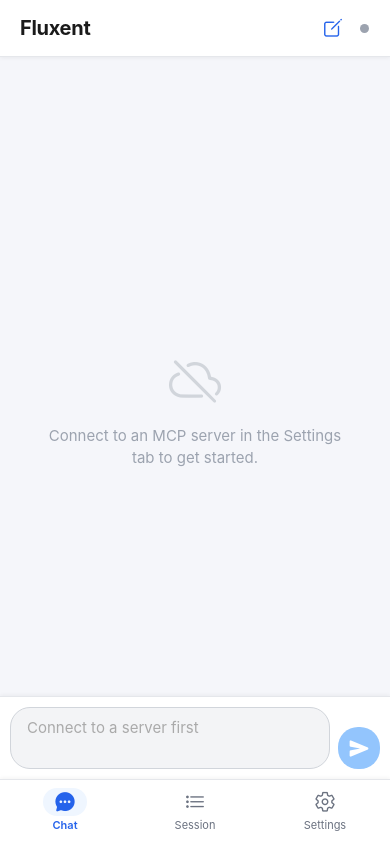
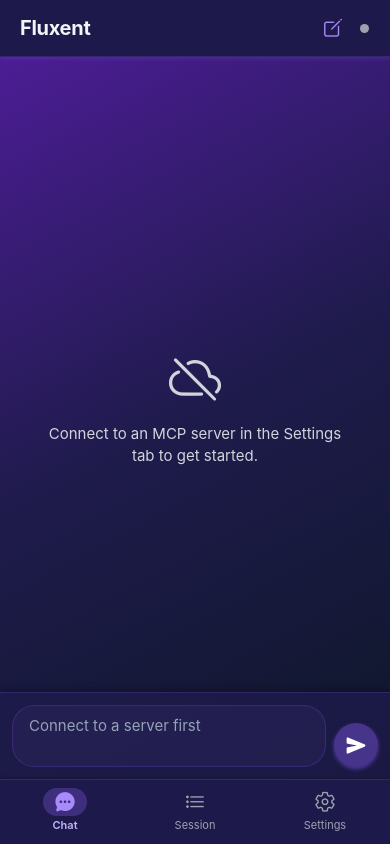
Before and after one commit to theaidguild/fluxent, a React Native app: screen / in a window 390 px wide. Built offline with nearby package versions, Linux system fonts and the light colour scheme.

Commit message:
feat: enhance UI with gradient backgrounds and updated color scheme across components

```diff
--- a/App.tsx
+++ b/App.tsx
@@ -69,7 +69,7 @@
 
   return (
     <SafeAreaView style={styles.safeArea}>
-      <StatusBar barStyle="dark-content" backgroundColor="#fff" />
+      <StatusBar barStyle="light-content" backgroundColor="#1e1b4b" />
 
       {/* Header */}
       <View style={styles.header}>
@@ -81,7 +81,7 @@
               onPress={startNewChat}
               testID="new-chat-button"
             >
-              <Ionicons name="create-outline" size={22} color="#2563eb" />
+              <Ionicons name="create-outline" size={22} color="#a78bfa" />
             </TouchableOpacity>
           )}
           <StatusDot connected={isConnected} />
@@ -235,7 +235,7 @@
         <Ionicons
           name={active ? icon : iconOutline}
           size={22}
-          color={active ? '#2563eb' : '#6b7280'}
+          color={active ? '#a78bfa' : '#9ca3af'}
         />
       </View>
       <Text style={[styles.tabLabel, active && styles.tabLabelActive]}>{label}</Text>
@@ -250,7 +250,7 @@
 const styles = StyleSheet.create({
   safeArea: {
     flex: 1,
-    backgroundColor: '#fff',
+    backgroundColor: '#1e1b4b',
   },
   header: {
     flexDirection: 'row',
@@ -258,20 +258,20 @@
     justifyContent: 'space-between',
     paddingHorizontal: 20,
     paddingVertical: 12,
-    backgroundColor: '#fff',
-    borderBottomWidth: StyleSheet.hairlineWidth,
-    borderBottomColor: '#e5e7eb',
-    shadowColor: '#000',
-    shadowOffset: { width: 0, height: 1 },
-    shadowOpacity: 0.06,
+    backgroundColor: 'rgba(30, 27, 75, 0.95)',
+    borderBottomWidth: 1,
+    borderBottomColor: 'rgba(139, 92, 246, 0.2)',
+    shadowColor: '#8b5cf6',
+    shadowOffset: { width: 0, height: 2 },
+    shadowOpacity: 0.2,
     shadowRadius: 4,
-    elevation: 2,
+    elevation: 3,
     zIndex: 10,
   },
   headerTitle: {
     fontSize: 20,
     fontWeight: '700',
-    color: '#1a1a1a',
+    color: '#f3f4f6',
     letterSpacing: -0.3,
   },
   headerRight: {
@@ -305,12 +305,12 @@
   },
   tabBar: {
     flexDirection: 'row',
-    backgroundColor: '#fff',
-    borderTopWidth: StyleSheet.hairlineWidth,
-    borderTopColor: '#e5e7eb',
+    backgroundColor: 'rgba(30, 27, 75, 0.95)',
+    borderTopWidth: 1,
+    borderTopColor: 'rgba(139, 92, 246, 0.2)',
     shadowColor: '#000',
     shadowOffset: { width: 0, height: -1 },
-    shadowOpacity: 0.05,
+    shadowOpacity: 0.2,
     shadowRadius: 4,
     elevation: 4,
     paddingBottom: 4,
@@ -329,14 +329,14 @@
     marginBottom: 2,
   },
   tabPillActive: {
-    backgroundColor: '#eff6ff',
+    backgroundColor: 'rgba(139, 92, 246, 0.3)',
   },
   tabLabel: {
     fontSize: 11,
-    color: '#6b7280',
+    color: '#9ca3af',
   },
   tabLabelActive: {
-    color: '#2563eb',
+    color: '#c4b5fd',
     fontWeight: '600',
   },
 });
--- a/app.json
+++ b/app.json
@@ -6,7 +6,7 @@
     "orientation": "portrait",
     "icon": "./assets/icon.png",
     "userInterfaceStyle": "light",
-    "newArchEnabled": true,
+    // "newArchEnabled": true,
     "splash": {
       "image": "./assets/splash-icon.png",
       "resizeMode": "contain",
@@ -41,7 +41,7 @@
         "foregroundImage": "./assets/adaptive-icon.png",
         "backgroundColor": "#f0f4ff"
       },
-      "edgeToEdgeEnabled": true,
+      // "edgeToEdgeEnabled": true,
       "package": "com.guigiani.fluxent"
     },
     "web": {
--- a/eas.json
+++ b/eas.json
@@ -7,6 +7,11 @@
     "development": {
       "developmentClient": true,
       "distribution": "internal"
+    },
+    "development-sim": {
+      "developmentClient": true,
+      "distribution": "internal",
+      "ios": { "simulator": true }
     },
     "preview": {
       "distribution": "internal"
--- a/package.json
+++ b/package.json
@@ -16,6 +16,7 @@
     "@react-native-async-storage/async-storage": "2.2.0",
     "expo": "~54.0.33",
     "expo-dev-client": "~6.0.20",
+    "expo-linear-gradient": "~15.0.8",
     "expo-splash-screen": "~31.0.13",
     "expo-status-bar": "~3.0.9",
     "react": "19.1.0",
--- a/src/components/ChatView.tsx
+++ b/src/components/ChatView.tsx
@@ -17,6 +17,7 @@
   TouchableOpacity,
   View,
 } from 'react-native';
+import { LinearGradient } from 'expo-linear-gradient';
 import Markdown from 'react-native-markdown-display';
 import { Ionicons } from '@expo/vector-icons';
 
@@ -59,8 +60,14 @@
   };
 
   return (
+    <LinearGradient
+      colors={['#4c1d95', '#1e1b4b', '#0f172a']}
+      style={styles.container}
+      start={{ x: 0, y: 0 }}
+      end={{ x: 1, y: 1 }}
+    >
       <KeyboardAvoidingView
-      style={styles.container}
+        style={styles.keyboardView}
         behavior={Platform.OS === 'ios' ? 'padding' : 'height'}
         keyboardVerticalOffset={Platform.OS === 'ios' ? 90 : 0}
       >
@@ -111,6 +118,7 @@
         </TouchableOpacity>
         </View>
       </KeyboardAvoidingView>
+    </LinearGradient>
   );
 }
 
@@ -251,7 +259,9 @@
 const styles = StyleSheet.create({
   container: {
     flex: 1,
-    backgroundColor: '#f5f6fa',
+  },
+  keyboardView: {
+    flex: 1,
   },
   messageList: {
     flex: 1,
@@ -272,7 +282,7 @@
   },
   emptyText: {
     textAlign: 'center',
-    color: '#9ca3af',
+    color: '#d1d5db',
     fontSize: 15,
     marginTop: 14,
     lineHeight: 22,
@@ -290,51 +300,56 @@
     alignSelf: 'flex-start',
   },
   bubble: {
-    borderRadius: 18,
-    paddingHorizontal: 14,
-    paddingVertical: 10,
+    borderRadius: 20,
+    paddingHorizontal: 16,
+    paddingVertical: 12,
   },
   bubbleUser: {
-    backgroundColor: '#2563eb',
-    borderBottomRightRadius: 4,
+    backgroundColor: 'rgba(139, 92, 246, 0.85)',
+    borderBottomRightRadius: 6,
+    shadowColor: '#8b5cf6',
+    shadowOffset: { width: 0, height: 4 },
+    shadowOpacity: 0.3,
+    shadowRadius: 8,
+    elevation: 4,
   },
   bubbleAssistant: {
-    backgroundColor: '#fff',
-    borderBottomLeftRadius: 4,
-    borderWidth: StyleSheet.hairlineWidth,
-    borderColor: '#e5e7eb',
+    backgroundColor: 'rgba(55, 48, 107, 0.6)',
+    borderBottomLeftRadius: 6,
+    borderWidth: 1,
+    borderColor: 'rgba(139, 92, 246, 0.2)',
     shadowColor: '#000',
-    shadowOffset: { width: 0, height: 1 },
-    shadowOpacity: 0.07,
-    shadowRadius: 4,
-    elevation: 1,
+    shadowOffset: { width: 0, height: 2 },
+    shadowOpacity: 0.25,
+    shadowRadius: 6,
+    elevation: 3,
   },
   bubbleError: {
-    backgroundColor: '#fef2f2',
-    borderBottomLeftRadius: 4,
+    backgroundColor: 'rgba(127, 29, 29, 0.7)',
+    borderBottomLeftRadius: 6,
     borderWidth: 1,
-    borderColor: '#fca5a5',
+    borderColor: 'rgba(239, 68, 68, 0.4)',
   },
   bubbleText: {
     fontSize: 15,
     lineHeight: 22,
   },
   bubbleTextUser: {
-    color: '#fff',
+    color: '#ffffff',
   },
   bubbleTextAssistant: {
-    color: '#1a1a1a',
+    color: '#e5e7eb',
   },
   timestamp: {
-    fontSize: 11,
-    marginTop: 4,
+    fontSize: 10,
+    marginTop: 5,
   },
   timestampUser: {
-    color: 'rgba(255,255,255,0.65)',
+    color: 'rgba(255,255,255,0.6)',
     textAlign: 'right',
   },
   timestampAssistant: {
-    color: '#c0c4cc',
+    color: 'rgba(255,255,255,0.4)',
   },
 
   // Tool call row
@@ -345,14 +360,14 @@
     marginVertical: 3,
     paddingHorizontal: 10,
     paddingVertical: 5,
-    backgroundColor: '#f5f3ff',
+    backgroundColor: 'rgba(139, 92, 246, 0.2)',
     borderRadius: 10,
-    borderWidth: StyleSheet.hairlineWidth,
-    borderColor: '#ddd6fe',
+    borderWidth: 1,
+    borderColor: 'rgba(139, 92, 246, 0.4)',
   },
   toolCallText: {
     fontSize: 12,
-    color: '#6366f1',
+    color: '#c4b5fd',
     fontWeight: '600',
     marginLeft: 5,
   },
@@ -368,7 +383,7 @@
     width: 7,
     height: 7,
     borderRadius: 3.5,
-    backgroundColor: '#9ca3af',
+    backgroundColor: '#a78bfa',
     marginHorizontal: 3,
   },
 
@@ -376,28 +391,33 @@
   inputRow: {
     flexDirection: 'row',
     alignItems: 'flex-end',
-    padding: 10,
-    backgroundColor: '#fff',
-    borderTopWidth: StyleSheet.hairlineWidth,
-    borderTopColor: '#e5e7eb',
+    padding: 12,
+    backgroundColor: 'rgba(30, 27, 75, 0.8)',
+    borderTopWidth: 1,
+    borderTopColor: 'rgba(139, 92, 246, 0.2)',
     shadowColor: '#000',
-    shadowOffset: { width: 0, height: -1 },
-    shadowOpacity: 0.05,
-    shadowRadius: 4,
-    elevation: 3,
+    shadowOffset: { width: 0, height: -2 },
+    shadowOpacity: 0.3,
+    shadowRadius: 8,
+    elevation: 5,
     overflow: 'visible' as const,
     zIndex: 10,
   },
   sendButton: {
-    backgroundColor: '#2563eb',
-    borderRadius: 20,
-    width: 42,
-    height: 42,
+    backgroundColor: '#8b5cf6',
+    borderRadius: 22,
+    width: 44,
+    height: 44,
     alignItems: 'center',
     justifyContent: 'center',
+    shadowColor: '#8b5cf6',
+    shadowOffset: { width: 0, height: 2 },
+    shadowOpacity: 0.5,
+    shadowRadius: 4,
+    elevation: 3,
   },
   sendButtonDisabled: {
-    backgroundColor: '#93c5fd',
+    backgroundColor: 'rgba(139, 92, 246, 0.4)',
   },
 });
 
@@ -406,23 +426,23 @@
 // ---------------------------------------------------------------------------
 
 const markdownAssistantStyles = StyleSheet.create({
-  body: { color: '#1a1a1a', fontSize: 15, lineHeight: 22 },
-  paragraph: { marginTop: 0, marginBottom: 6 },
-  heading1: { fontSize: 22, fontWeight: '700', color: '#1a1a1a', marginBottom: 6, marginTop: 8 },
-  heading2: { fontSize: 19, fontWeight: '700', color: '#1a1a1a', marginBottom: 4, marginTop: 6 },
-  heading3: { fontSize: 17, fontWeight: '600', color: '#1a1a1a', marginBottom: 4, marginTop: 6 },
-  strong: { fontWeight: '700' },
+  body: { color: '#e5e7eb', fontSize: 15, lineHeight: 22 },
+  paragraph: { marginTop: 0, marginBottom: 8 },
+  heading1: { fontSize: 22, fontWeight: '700', color: '#ffffff', marginBottom: 8, marginTop: 10 },
+  heading2: { fontSize: 19, fontWeight: '700', color: '#f3f4f6', marginBottom: 6, marginTop: 8 },
+  heading3: { fontSize: 17, fontWeight: '600', color: '#f3f4f6', marginBottom: 6, marginTop: 8 },
+  strong: { fontWeight: '700', color: '#ffffff' },
   em: { fontStyle: 'italic' },
-  link: { color: '#2563eb', textDecorationLine: 'underline' },
+  link: { color: '#c4b5fd', textDecorationLine: 'underline' },
   blockquote: {
     borderLeftWidth: 3,
-    borderLeftColor: '#d1d5db',
+    borderLeftColor: '#8b5cf6',
     paddingLeft: 10,
     marginVertical: 6,
   },
   code_inline: {
-    backgroundColor: '#f3f4f6',
-    color: '#e11d48',
+    backgroundColor: 'rgba(139, 92, 246, 0.2)',
+    color: '#fbbf24',
     fontFamily: Platform.OS === 'ios' ? 'Menlo' : 'monospace',
     fontSize: 13,
     paddingHorizontal: 4,
@@ -430,7 +450,7 @@
     borderRadius: 3,
   },
   fence: {
-    backgroundColor: '#f3f4f6',
+    backgroundColor: 'rgba(30, 27, 75, 0.5)',
     borderRadius: 8,
     padding: 10,
     marginVertical: 6,
@@ -438,17 +458,17 @@
   code_block: {
     fontFamily: Platform.OS === 'ios' ? 'Menlo' : 'monospace',
     fontSize: 13,
-    color: '#1a1a1a',
+    color: '#d1d5db',
   },
   list_item: { marginBottom: 4 },
   bullet_list: { marginVertical: 4 },
   ordered_list: { marginVertical: 4 },
-  hr: { backgroundColor: '#d1d5db', height: 1, marginVertical: 8 },
-  table: { borderWidth: 1, borderColor: '#d1d5db', borderRadius: 4, marginVertical: 6 },
-  thead: { backgroundColor: '#f3f4f6' },
-  th: { padding: 6, fontWeight: '600' },
-  td: { padding: 6 },
-  tr: { borderBottomWidth: 1, borderColor: '#e5e7eb' },
+  hr: { backgroundColor: 'rgba(139, 92, 246, 0.3)', height: 1, marginVertical: 8 },
+  table: { borderWidth: 1, borderColor: 'rgba(139, 92, 246, 0.3)', borderRadius: 4, marginVertical: 6 },
+  thead: { backgroundColor: 'rgba(139, 92, 246, 0.2)' },
+  th: { padding: 6, fontWeight: '600', color: '#ffffff' },
+  td: { padding: 6, color: '#e5e7eb' },
+  tr: { borderBottomWidth: 1, borderColor: 'rgba(139, 92, 246, 0.2)' },
 });
 
 // ---------------------------------------------------------------------------
--- a/src/components/SessionView.tsx
+++ b/src/components/SessionView.tsx
@@ -14,6 +14,7 @@
   TouchableOpacity,
   View,
 } from 'react-native';
+import { LinearGradient } from 'expo-linear-gradient';
 import { Ionicons } from '@expo/vector-icons';
 
 import {
@@ -39,26 +40,26 @@
   user_message: {
     label: 'User Message',
     icon: 'person-outline',
-    color: '#2563eb',
-    bg: '#eff6ff',
+    color: '#a78bfa',
+    bg: 'rgba(109, 40, 217, 0.15)',
   },
   tool_request: {
     label: 'Tool Request',
     icon: 'arrow-forward-circle-outline',
-    color: '#7c3aed',
-    bg: '#f5f3ff',
+    color: '#c084fc',
+    bg: 'rgba(168, 85, 247, 0.15)',
   },
   tool_response: {
     label: 'Tool Response',
     icon: 'arrow-back-circle-outline',
-    color: '#059669',
-    bg: '#ecfdf5',
+    color: '#34d399',
+    bg: 'rgba(16, 185, 129, 0.15)',
   },
   llm_response: {
     label: 'LLM Response',
     icon: 'sparkles-outline',
-    color: '#d97706',
-    bg: '#fffbeb',
+    color: '#fbbf24',
+    bg: 'rgba(251, 191, 36, 0.15)',
   },
 };
 
@@ -93,18 +94,28 @@
 
   if (!session) {
     return (
-      <View style={styles.emptyContainer}>
-        <Ionicons name="document-text-outline" size={48} color="#d1d5db" />
+      <LinearGradient
+        colors={['#4c1d95', '#1e1b4b', '#0f172a']}
+        style={styles.emptyContainer}
+        start={{ x: 0, y: 0 }}
+        end={{ x: 1, y: 1 }}
+      >
+        <Ionicons name="document-text-outline" size={48} color="#9ca3af" />
         <Text style={styles.emptyText}>No active session</Text>
         <Text style={styles.emptySubtext}>
           Send a message in the Chat tab to start a session.
         </Text>
-      </View>
+      </LinearGradient>
     );
   }
 
   return (
-    <View style={styles.container}>
+    <LinearGradient
+      colors={['#4c1d95', '#1e1b4b', '#0f172a']}
+      style={styles.container}
+      start={{ x: 0, y: 0 }}
+      end={{ x: 1, y: 1 }}
+    >
       {/* Session header */}
       <View style={styles.sessionHeader}>
         <Text style={styles.sessionId}>{session.id}</Text>
@@ -129,7 +140,7 @@
           ))
         )}
       </ScrollView>
-    </View>
+    </LinearGradient>
   );
 }
 
@@ -276,19 +287,17 @@
 const styles = StyleSheet.create({
   container: {
     flex: 1,
-    backgroundColor: '#f5f6fa',
   },
   emptyContainer: {
     flex: 1,
     alignItems: 'center',
     justifyContent: 'center',
     padding: 32,
-    backgroundColor: '#f5f6fa',
   },
   emptyText: {
     fontSize: 17,
     fontWeight: '600',
-    color: '#6b7280',
+    color: '#d1d5db',
     marginTop: 12,
   },
   emptySubtext: {
@@ -308,18 +317,18 @@
   sessionHeader: {
     paddingHorizontal: 16,
     paddingVertical: 12,
-    backgroundColor: '#fff',
+    backgroundColor: 'rgba(30, 27, 75, 0.8)',
     borderBottomWidth: 1,
-    borderBottomColor: '#e5e7eb',
+    borderBottomColor: 'rgba(139, 92, 246, 0.2)',
   },
   sessionId: {
     fontSize: 14,
     fontWeight: '700',
-    color: '#1a1a1a',
+    color: '#f3f4f6',
   },
   sessionTime: {
     fontSize: 12,
-    color: '#6b7280',
+    color: '#9ca3af',
     marginTop: 2,
   },
 
@@ -337,9 +346,9 @@
     marginBottom: 8,
     borderRadius: 10,
     borderLeftWidth: 3,
-    backgroundColor: '#fff',
+    backgroundColor: 'rgba(55, 48, 107, 0.5)',
     borderWidth: 1,
-    borderColor: '#e5e7eb',
+    borderColor: 'rgba(139, 92, 246, 0.3)',
     overflow: 'hidden',
   },
   cardHeader: {
@@ -375,7 +384,7 @@
   // Body
   bodyText: {
     fontSize: 14,
-    color: '#1a1a1a',
+    color: '#e5e7eb',
     lineHeight: 20,
   },
   bodyMuted: {
@@ -392,33 +401,33 @@
   rowLabel: {
     fontSize: 13,
     fontWeight: '600',
-    color: '#6b7280',
+    color: '#9ca3af',
     width: 100,
   },
   rowValue: {
     fontSize: 13,
-    color: '#1a1a1a',
+    color: '#e5e7eb',
     flex: 1,
   },
 
   // Code block
   codeBlock: {
     marginTop: 6,
-    backgroundColor: '#f3f4f6',
+    backgroundColor: 'rgba(30, 27, 75, 0.6)',
     borderRadius: 6,
     padding: 10,
   },
   codeLabel: {
     fontSize: 11,
     fontWeight: '700',
-    color: '#6b7280',
+    color: '#9ca3af',
     textTransform: 'uppercase',
     marginBottom: 4,
   },
   codeText: {
     fontSize: 12,
     fontFamily: 'monospace',
-    color: '#1a1a1a',
+    color: '#d1d5db',
     lineHeight: 18,
   },
 });
--- a/src/components/SettingsView.tsx
+++ b/src/components/SettingsView.tsx
@@ -19,6 +19,7 @@
   View,
 } from 'react-native';
 import { Ionicons } from '@expo/vector-icons';
+import { LinearGradient } from 'expo-linear-gradient';
 
 import { ServerState } from '../hooks/useMCPClient';
 
@@ -99,8 +100,14 @@
   };
 
   return (
+    <LinearGradient
+      colors={['#4c1d95', '#1e1b4b', '#0f172a']}
+      style={styles.container}
+      start={{ x: 0, y: 0 }}
+      end={{ x: 1, y: 1 }}
+    >
       <KeyboardAvoidingView
-      style={styles.container}
+        style={styles.keyboardView}
         behavior={Platform.OS === 'ios' ? 'padding' : 'height'}
       >
         <ScrollView
@@ -118,6 +125,7 @@
             value={apiKey}
             onChangeText={onApiKeyChange}
             placeholder="AIza…"
+            placeholderTextColor="#94a3b8"
             autoCapitalize="none"
             autoCorrect={false}
             secureTextEntry={!showApiKey}
@@ -143,7 +151,7 @@
             <Ionicons
               name={showAddForm ? 'close-circle-outline' : 'add-circle-outline'}
               size={24}
-              color="#2563eb"
+              color="#a78bfa"
             />
           </TouchableOpacity>
         </View>
@@ -156,6 +164,7 @@
               value={newName}
               onChangeText={setNewName}
               placeholder="Server name (e.g. My MCP)"
+              placeholderTextColor="#94a3b8"
               autoCapitalize="none"
               autoCorrect={false}
               testID="new-server-name"
@@ -165,6 +174,7 @@
               value={newUrl}
               onChangeText={setNewUrl}
               placeholder="https://your-mcp-server.example.com/mcp"
+              placeholderTextColor="#94a3b8"
               autoCapitalize="none"
               autoCorrect={false}
               keyboardType="url"
@@ -282,7 +292,7 @@
                     <Ionicons
                       name={isExpanded ? 'chevron-up' : 'chevron-down'}
                       size={16}
-                      color="#2563eb"
+                      color="#a78bfa"
                     />
                   </TouchableOpacity>
                   {isExpanded &&
@@ -303,6 +313,7 @@
         })}
       </ScrollView>
       </KeyboardAvoidingView>
+    </LinearGradient>
   );
 }
 
@@ -313,7 +324,9 @@
 const styles = StyleSheet.create({
   container: {
     flex: 1,
-    backgroundColor: '#f5f6fa',
+  },
+  keyboardView: {
+    flex: 1,
   },
   scroll: {
     flex: 1,
@@ -326,7 +339,7 @@
     fontSize: 22,
     fontWeight: '700',
     marginBottom: 20,
-    color: '#1a1a1a',
+    color: '#f3f4f6',
   },
   sectionHeader: {
     flexDirection: 'row',
@@ -338,7 +351,7 @@
   sectionTitle: {
     fontSize: 16,
     fontWeight: '700',
-    color: '#1a1a1a',
+    color: '#f3f4f6',
   },
   addButton: {
     padding: 4,
@@ -368,50 +381,50 @@
   toggleButton: {
     paddingHorizontal: 12,
     paddingVertical: 10,
-    backgroundColor: '#e5e7eb',
+    backgroundColor: 'rgba(139, 92, 246, 0.3)',
     borderRadius: 8,
   },
   toggleButtonText: {
     fontSize: 13,
     fontWeight: '600',
-    color: '#374151',
+    color: '#e5e7eb',
   },
 
   // Inputs
   input: {
     borderWidth: 1,
-    borderColor: '#ccc',
+    borderColor: 'rgba(139, 92, 246, 0.3)',
     borderRadius: 8,
     paddingHorizontal: 12,
     paddingVertical: 10,
     fontSize: 15,
-    backgroundColor: '#fff',
-    color: '#1a1a1a',
+    backgroundColor: 'rgba(55, 48, 107, 0.5)',
+    color: '#e5e7eb',
   },
 
   // Add form
   addForm: {
-    backgroundColor: '#fff',
+    backgroundColor: 'rgba(30, 27, 75, 0.7)',
     borderRadius: 12,
     padding: 14,
-    borderWidth: StyleSheet.hairlineWidth,
-    borderColor: '#e5e7eb',
+    borderWidth: 1,
+    borderColor: 'rgba(139, 92, 246, 0.3)',
     marginBottom: 12,
-    shadowColor: '#000',
-    shadowOffset: { width: 0, height: 1 },
-    shadowOpacity: 0.05,
+    shadowColor: '#8b5cf6',
+    shadowOffset: { width: 0, height: 2 },
+    shadowOpacity: 0.2,
     shadowRadius: 4,
-    elevation: 1,
+    elevation: 2,
   },
   formButton: {
     marginTop: 12,
-    backgroundColor: '#2563eb',
+    backgroundColor: '#8b5cf6',
     borderRadius: 8,
     paddingVertical: 12,
     alignItems: 'center',
   },
   formButtonDisabled: {
-    backgroundColor: '#93b4f5',
+    backgroundColor: 'rgba(139, 92, 246, 0.4)',
   },
   formButtonText: {
     color: '#fff',
@@ -421,17 +434,17 @@
 
   // Server card
   serverCard: {
-    backgroundColor: '#fff',
+    backgroundColor: 'rgba(55, 48, 107, 0.6)',
     borderRadius: 12,
     padding: 14,
     marginBottom: 10,
-    borderWidth: StyleSheet.hairlineWidth,
-    borderColor: '#e5e7eb',
+    borderWidth: 1,
+    borderColor: 'rgba(139, 92, 246, 0.3)',
     shadowColor: '#000',
-    shadowOffset: { width: 0, height: 1 },
-    shadowOpacity: 0.06,
+    shadowOffset: { width: 0, height: 2 },
+    shadowOpacity: 0.2,
     shadowRadius: 4,
-    elevation: 1,
+    elevation: 2,
   },
   serverCardHeader: {
     flexDirection: 'row',
@@ -455,12 +468,12 @@
   serverName: {
     fontSize: 15,
     fontWeight: '600',
-    color: '#1a1a1a',
+    color: '#f3f4f6',
     flexShrink: 1,
   },
   serverUrl: {
     fontSize: 12,
-    color: '#888',
+    color: '#9ca3af',
     marginLeft: 14,
     marginBottom: 2,
   },
@@ -480,7 +493,7 @@
 
   // Error
   errorText: {
-    color: '#f44336',
+    color: '#f87171',
     fontSize: 12,
     marginTop: 6,
     lineHeight: 16,
@@ -493,16 +506,16 @@
     marginTop: 10,
     paddingTop: 8,
     borderTopWidth: 1,
-    borderTopColor: '#f3f4f6',
+    borderTopColor: 'rgba(139, 92, 246, 0.2)',
   },
   toolsToggleText: {
     fontSize: 13,
-    color: '#2563eb',
+    color: '#a78bfa',
     fontWeight: '600',
     marginRight: 4,
   },
   toolItem: {
-    backgroundColor: '#f9fafb',
+    backgroundColor: 'rgba(30, 27, 75, 0.5)',
     borderRadius: 6,
     padding: 10,
     marginTop: 6,
@@ -510,11 +523,11 @@
   toolName: {
     fontSize: 13,
     fontWeight: '600',
-    color: '#2563eb',
+    color: '#c4b5fd',
   },
   toolDescription: {
     fontSize: 12,
-    color: '#555',
+    color: '#9ca3af',
     marginTop: 2,
     lineHeight: 16,
   },
--- a/src/components/ToolMentionInput.tsx
+++ b/src/components/ToolMentionInput.tsx
@@ -253,14 +253,14 @@
           onChangeText={onChangeText}
           onSelectionChange={handleSelectionChange}
           placeholder={placeholder}
-          placeholderTextColor="#aaa"
+          placeholderTextColor="#94a3b8"
           editable={editable}
           multiline
           maxLength={2000}
           returnKeyType="send"
           onSubmitEditing={onSubmitEditing}
           blurOnSubmit={false}
-          selectionColor="#2563eb"
+          selectionColor="#a78bfa"
           testID="chat-input"
         />
       </View>
@@ -290,13 +290,14 @@
     minHeight: 42,
     maxHeight: 120,
     borderWidth: 1,
-    borderColor: '#d1d5db',
-    borderRadius: 20,
-    backgroundColor: '#f9fafb',
+    borderColor: 'rgba(139, 92, 246, 0.3)',
+    borderRadius: 22,
+    backgroundColor: 'rgba(55, 48, 107, 0.5)',
     overflow: 'hidden',
   },
   inputWrapperDisabled: {
-    backgroundColor: '#f3f4f6',
+    backgroundColor: 'rgba(55, 48, 107, 0.3)',
+    borderColor: 'rgba(139, 92, 246, 0.2)',
   },
 
   // Styled overlay --------------------------------------------------------
@@ -311,10 +312,10 @@
     lineHeight: LINE_HEIGHT,
   },
   normalText: {
-    color: '#1a1a1a',
+    color: '#e5e7eb',
   },
   toolMention: {
-    color: '#6366f1',
+    color: '#c4b5fd',
     fontWeight: '700',
   },
 
@@ -337,17 +338,17 @@
     left: 0,
     right: 0,
     marginBottom: 4,
-    backgroundColor: '#fff',
+    backgroundColor: 'rgba(30, 27, 75, 0.95)',
     borderRadius: 12,
     borderWidth: 1,
-    borderColor: '#e5e7eb',
+    borderColor: 'rgba(139, 92, 246, 0.3)',
     maxHeight: 200,
     zIndex: 100,
     ...Platform.select({
       ios: {
-        shadowColor: '#000',
+        shadowColor: '#8b5cf6',
         shadowOffset: { width: 0, height: -2 },
-        shadowOpacity: 0.1,
+        shadowOpacity: 0.3,
         shadowRadius: 8,
       },
       android: {
@@ -364,7 +365,7 @@
     paddingHorizontal: 12,
     paddingVertical: 10,
     borderBottomWidth: StyleSheet.hairlineWidth,
-    borderBottomColor: '#f3f4f6',
+    borderBottomColor: 'rgba(139, 92, 246, 0.2)',
   },
   pickerItemTextContainer: {
     marginLeft: 8,
@@ -373,11 +374,11 @@
   pickerToolName: {
     fontSize: 14,
     fontWeight: '600',
-    color: '#1a1a1a',
+    color: '#f3f4f6',
   },
   pickerToolDesc: {
     fontSize: 12,
-    color: '#6b7280',
+    color: '#9ca3af',
     marginTop: 1,
   },
 });
```
Also changed, not shown: 1 other file (tests, documents, lock files or other folders). Lines whose indentation alone changed are shown as unchanged.
